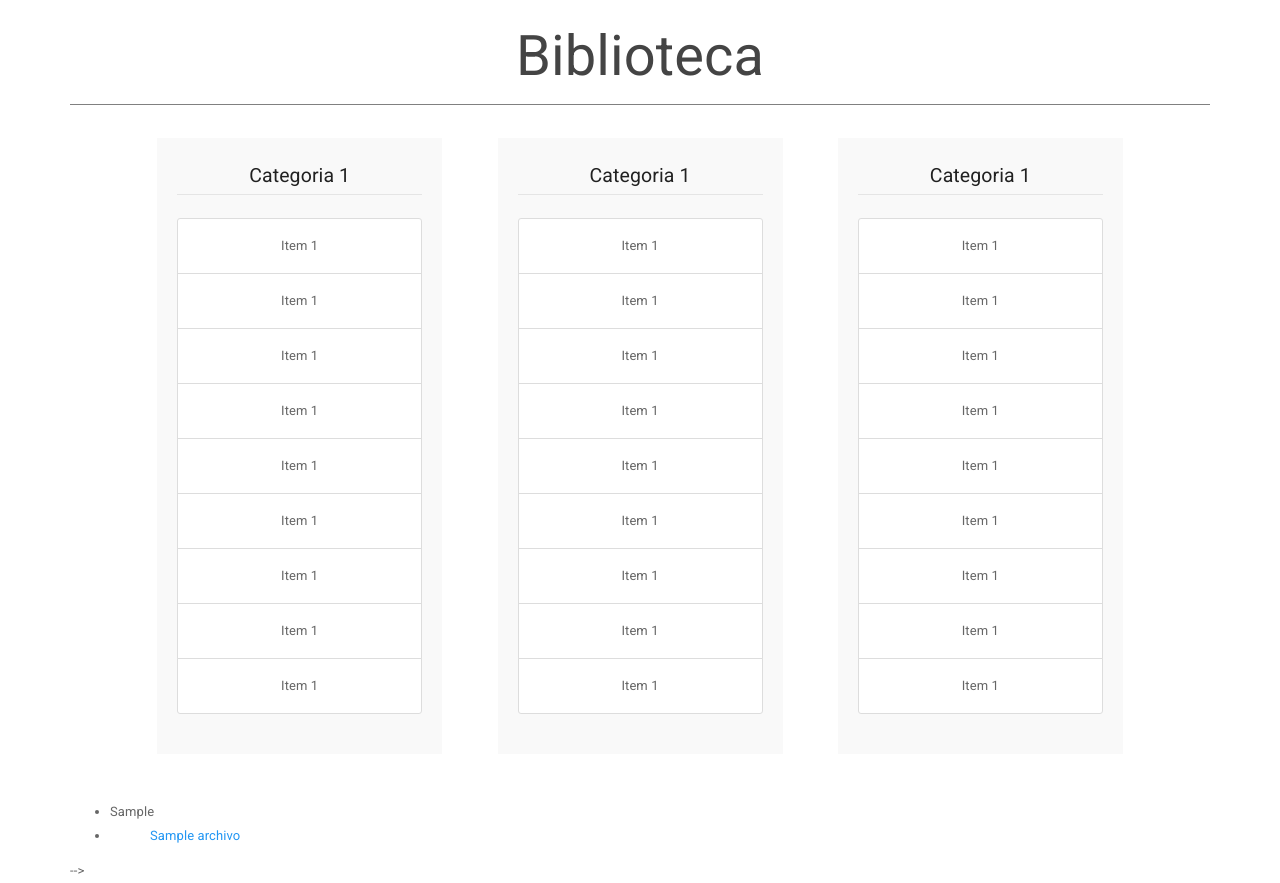
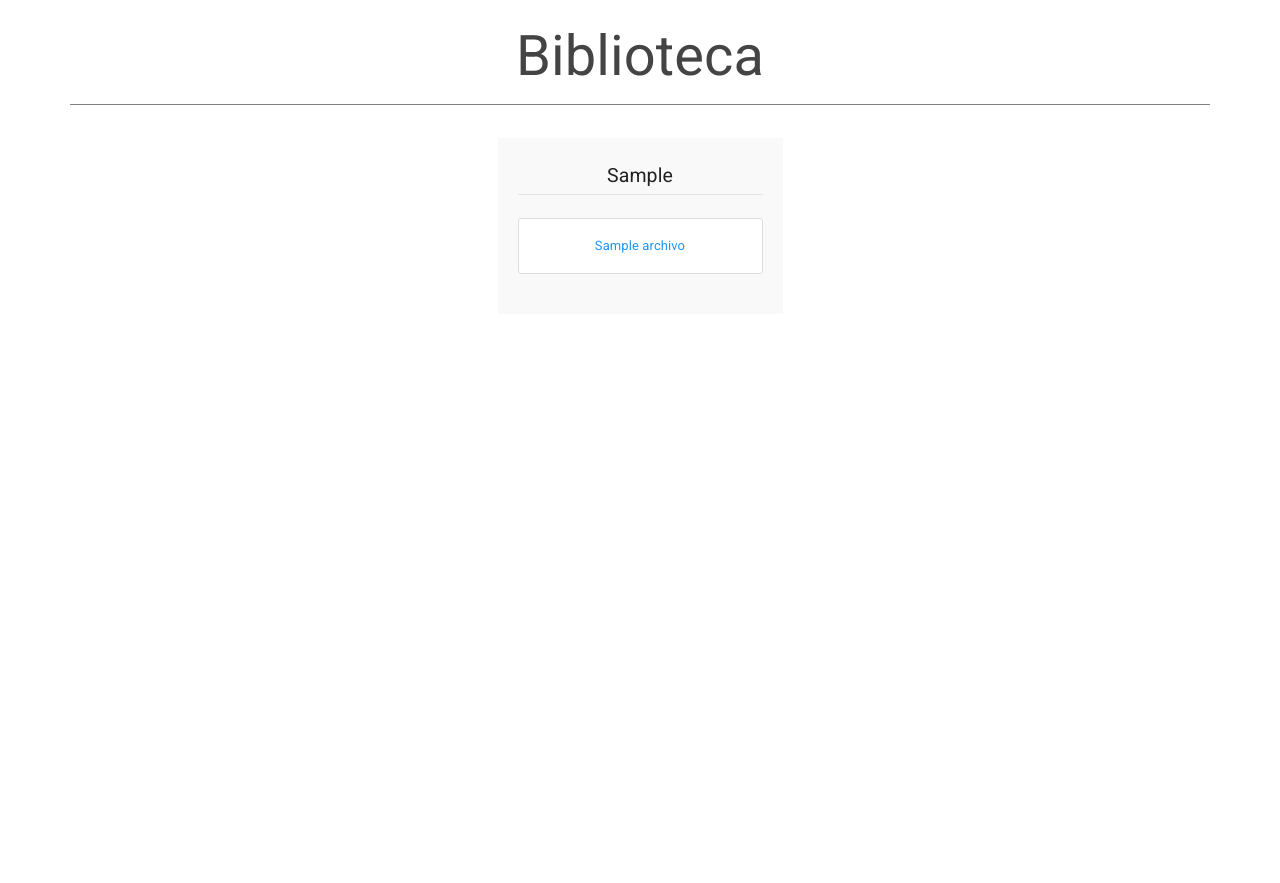
Before and after one commit to MauricioDinki/biblioteca, a Django app: template biblioteca/templates/archivos/lista_archivos.html in a window 1280 px wide. After the commit the page ends 274 px from the top, so only its background shows below. Run offline with Django 3.2, Linux system fonts and the light colour scheme; the template is opened without the code that fills it: values that come from a table or form of the project are taken from there, others are empty; tables that the repository leaves empty hold one stand-in row (values such as "Sample post"); parts of the project's set-up code (start-up, migrations or seed data) failed here and were passed over; some libraries are stand-ins or nearby versions.

Commit message:
Archivos dinámicos en la lista de archivos

```diff
--- a/biblioteca/templates/archivos/lista_archivos.html
+++ b/biblioteca/templates/archivos/lista_archivos.html
@@ -11,68 +11,25 @@
   </div>
 
   <div class="files_container">
-    <div class="section_container">
-      <div class="well">
-        <legend>Categoria 1</legend>
-        <ul class="list-group">
-          <li class="list-group-item"> Item 1</li>
-          <li class="list-group-item"> Item 1</li>
-          <li class="list-group-item"> Item 1</li>
-          <li class="list-group-item"> Item 1</li>
-          <li class="list-group-item"> Item 1</li>
-          <li class="list-group-item"> Item 1</li>
-          <li class="list-group-item"> Item 1</li>
-          <li class="list-group-item"> Item 1</li>
-          <li class="list-group-item"> Item 1</li>
-        </ul>
+    {% for categoria in categorias %}
+      <div class="section_container">
+        <div class="well">
+          <legend>{{ categoria.categoria }}</legend>
+          <ul class="list-group">
+            {% for archivo in archivos %}
+              {% if archivo.categoria == categoria %}
+                <li class="list-group-item">
+                  <a href="{{ archivo.archivo.url }}"
+                     target="_blank">
+                    {{ archivo.nombre }}
+                  </a>
+                </li>
+              {% endif %}
+            {% endfor %}
+          </ul>
+        </div>
       </div>
-    </div>
-    <div class="section_container">
-      <div class="well">
-        <legend>Categoria 1</legend>
-        <ul class="list-group">
-          <li class="list-group-item"> Item 1</li>
-          <li class="list-group-item"> Item 1</li>
-          <li class="list-group-item"> Item 1</li>
-          <li class="list-group-item"> Item 1</li>
-          <li class="list-group-item"> Item 1</li>
-          <li class="list-group-item"> Item 1</li>
-          <li class="list-group-item"> Item 1</li>
-          <li class="list-group-item"> Item 1</li>
-          <li class="list-group-item"> Item 1</li>
-        </ul>
-      </div>
-    </div>
-    <div class="section_container">
-      <div class="well">
-        <legend>Categoria 1</legend>
-        <ul class="list-group">
-          <li class="list-group-item"> Item 1</li>
-          <li class="list-group-item"> Item 1</li>
-          <li class="list-group-item"> Item 1</li>
-          <li class="list-group-item"> Item 1</li>
-          <li class="list-group-item"> Item 1</li>
-          <li class="list-group-item"> Item 1</li>
-          <li class="list-group-item"> Item 1</li>
-          <li class="list-group-item"> Item 1</li>
-          <li class="list-group-item"> Item 1</li>
-        </ul>
-      </div>
-    </div>
+    {% endfor %}
   </div>
 
-  {% for categoria in categorias %}
-    <ul>
-      <li> {{ categoria.categoria }} </li>
-      <li>
-        <ul>
-          {% for archivo in archivos %}
-              {% if archivo.categoria == categoria %}
-                <a href="{{ archivo.archivo.url }}">{{ archivo.nombre }}</a>
-              {% endif %}
-          {% endfor %}
-        </ul>
-      </li>
-    </ul>
-  {% endfor %}-->
 {% endblock %}
```
